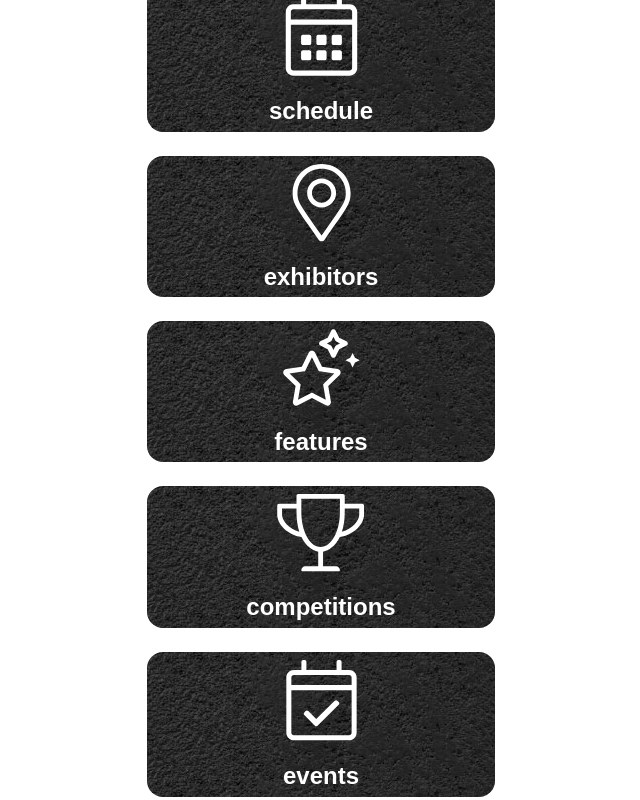
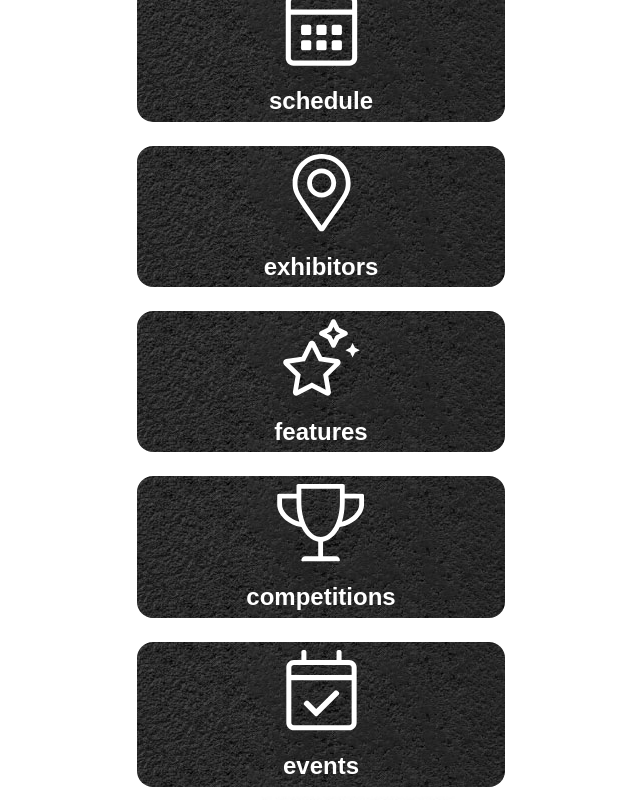
Before and after one commit to grrlopes/rcshow, a React (Vite) app: page / in a window 1280 px wide. Shown: the part 897-1697 px from the top of the page, without its empty margins (279-919 px from the left). Built offline with nearby package versions, Linux system fonts and the light colour scheme.

Commit message:
Added docker configs

```diff
--- a/src/Pages/MainContainer/styles.css
+++ b/src/Pages/MainContainer/styles.css
@@ -1,7 +1,7 @@
 .container_grid {
   display: grid;
   grid-template-columns: 1fr;
-  margin: 10px;
+  /*margin: 10px;*/
   gap: 0px;
 }
 
```
Also changed, not shown: 2 other files (tests, documents, lock files or other folders).
